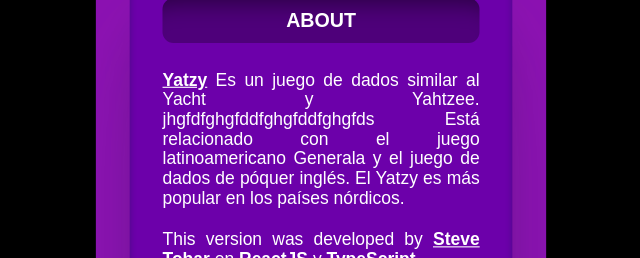
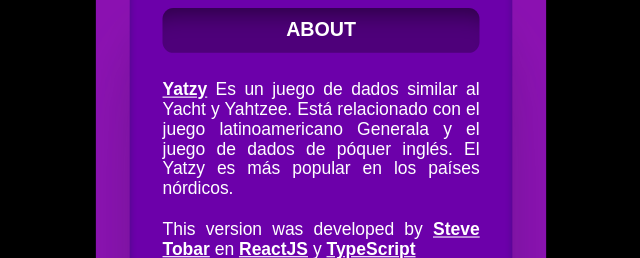
Before and after one commit to MrxSteve/proyecto, a React (Create React App) app in the folder frontend/: page /about in a window 1280 px wide. Shown: the part 275-533 px from the top of the page, without its empty margins (319-959 px from the left). Built offline with nearby package versions, Linux system fonts and the light colour scheme; no server answers.

Commit message:
version estable

```diff
--- a/frontend/src/components/aboutGame/index.tsx
+++ b/frontend/src/components/aboutGame/index.tsx
@@ -46,14 +46,14 @@
         <ButtonGroup label="About">
           <p>
             <a
-              title="licenciada velis"
+              title="Yatzy"
               href="https://en.wikipedia.org/wiki/Yatzy"
               target="_blank"
               rel="noopener noreferrer"
             >
               Yatzy
             </a>{" "}
-            Es un juego de dados similar al Yacht y Yahtzee. jhgfdfghgfddfghgfddfghgfds
+            Es un juego de dados similar al Yacht y Yahtzee.
             Está relacionado con el juego latinoamericano Generala
             y el juego de dados de póquer inglés.
             El Yatzy es más popular en los países nórdicos.
--- a/frontend/src/components/gameOnline/components/conectedOponent/index.tsx
+++ b/frontend/src/components/gameOnline/components/conectedOponent/index.tsx
@@ -33,6 +33,7 @@
   }
 
   return (
+
     <Suspense fallback={<Loading />}>
       <Game
         {...dataSocket}
```
